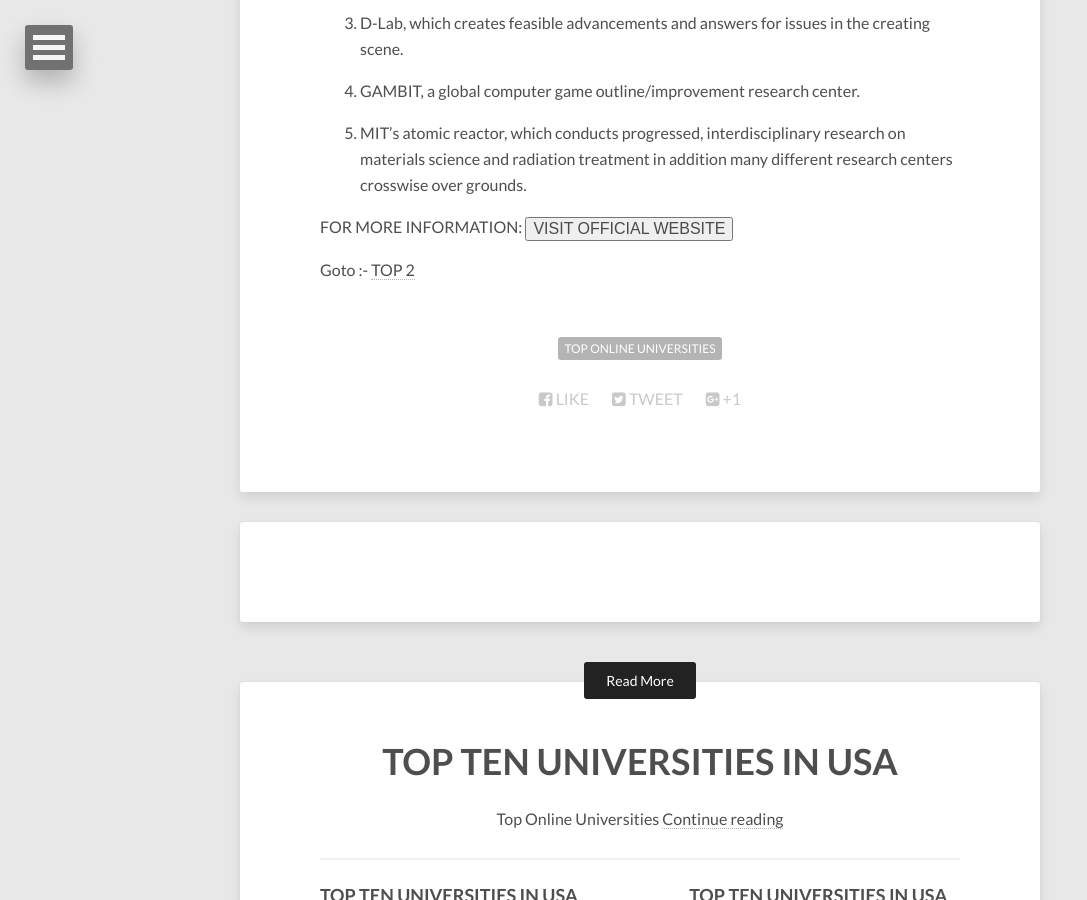
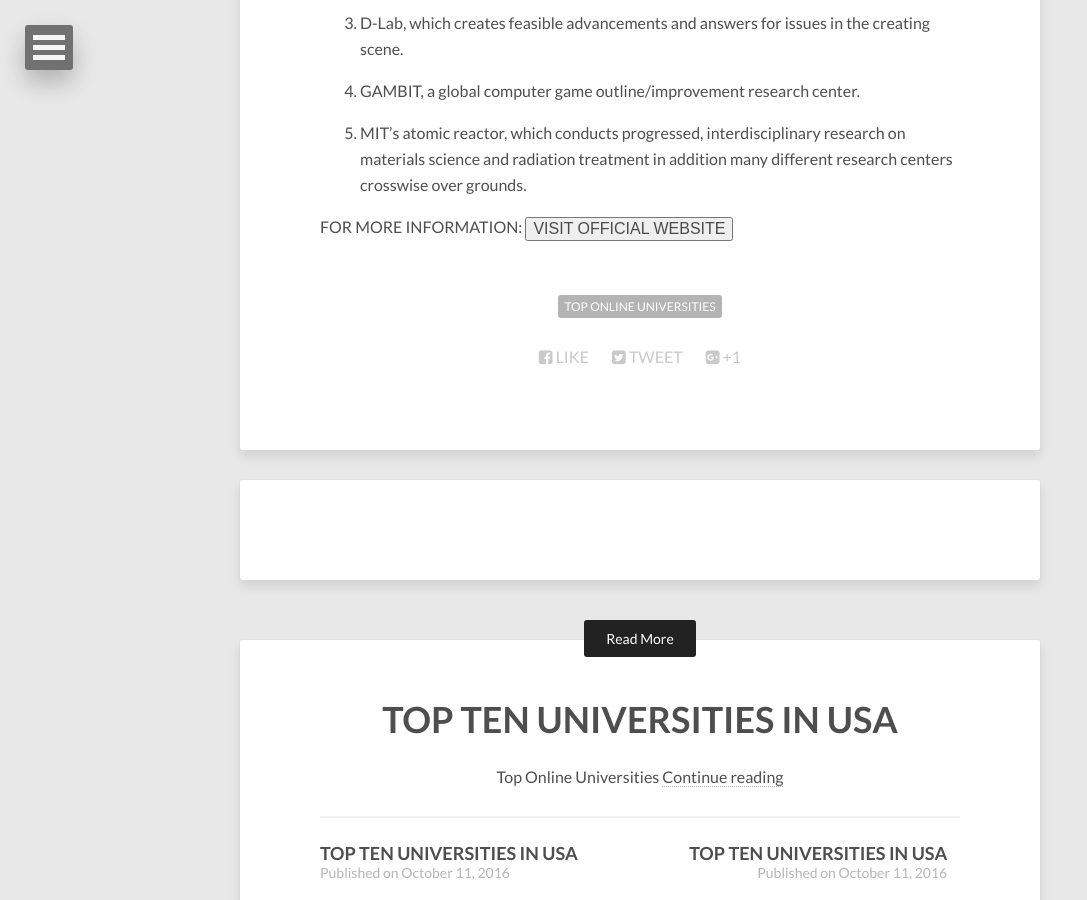
Before and after one commit to vivek1karna/topten, a Jekyll site: the page built from _posts/2016-10-11-top-online-universities.md, in a window 1280 px wide and 900 px high, scrolled down 2603 px. Shown: the whole window, without its empty margins (0-1087 px from the left). Built offline with Jekyll 4.4.1, drawn with Linux system fonts in a browser that asks for light colours; nearby versions of some CDN libraries; comment, search, counter and statistics services are not loaded.

Commit message:
Update 2016-10-11-top-online-universities.md

```diff
--- a/_posts/2016-10-11-top-online-universities.md
+++ b/_posts/2016-10-11-top-online-universities.md
@@ -48,5 +48,3 @@ Look into labs at which you could seek after a UROP include:
 
 FOR MORE INFORMATION:
 <button><a href="http://web.mit.edu/">VISIT OFFICIAL WEBSITE</a></button>
-
-Goto :- [TOP 2](/top-online-universities2/)
```
